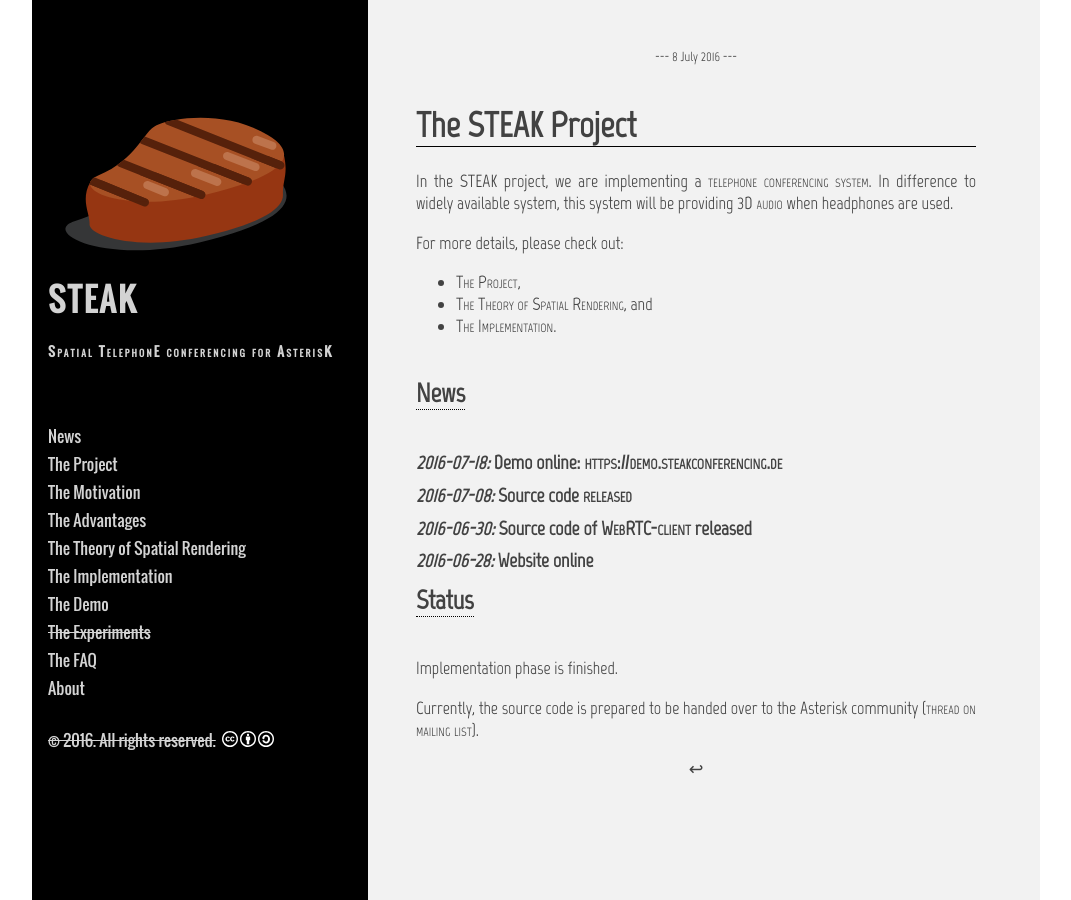
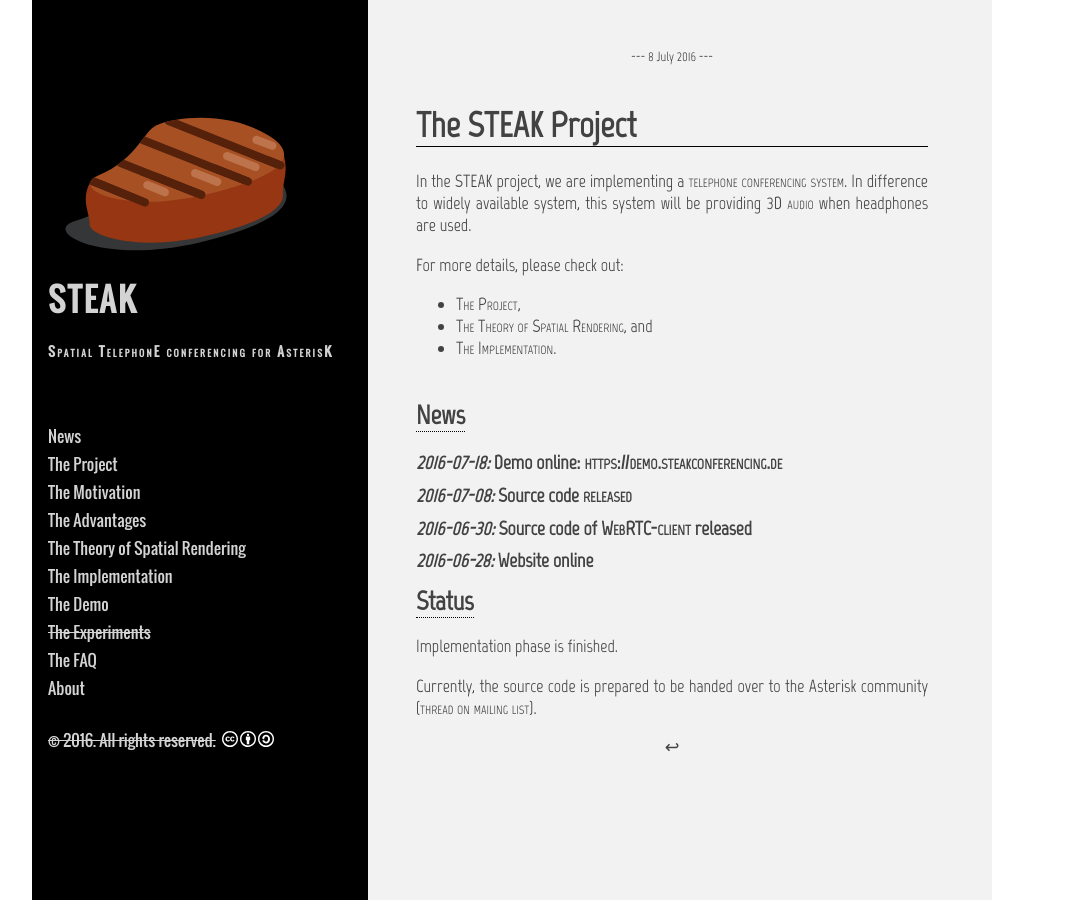
Before and after one commit to SteakConferencing/website, a Jekyll site: the page built from jekyll/index.md, in a window 1280 px wide. Shown: the whole page, without its empty margins (128-1199 px from the left). Built offline with Jekyll 4.4.1, drawn with Linux system fonts in a browser that asks for light colours.

Commit message:
CSS tuning

```diff
--- a/jekyll/css/style.css
+++ b/jekyll/css/style.css
@@ -99,6 +99,7 @@
 h2 {
   display: inline-block;
   border-bottom: 0.01em dotted black;
+  margin-bottom: 0;
 }
 
 @media (min-width: 0em) {
@@ -139,7 +140,6 @@
 
   .content {
     height: 100%;
-    min-width: 35rem;
     max-width: 38rem;
     padding-left: 24rem;
     margin-right: auto;
```
